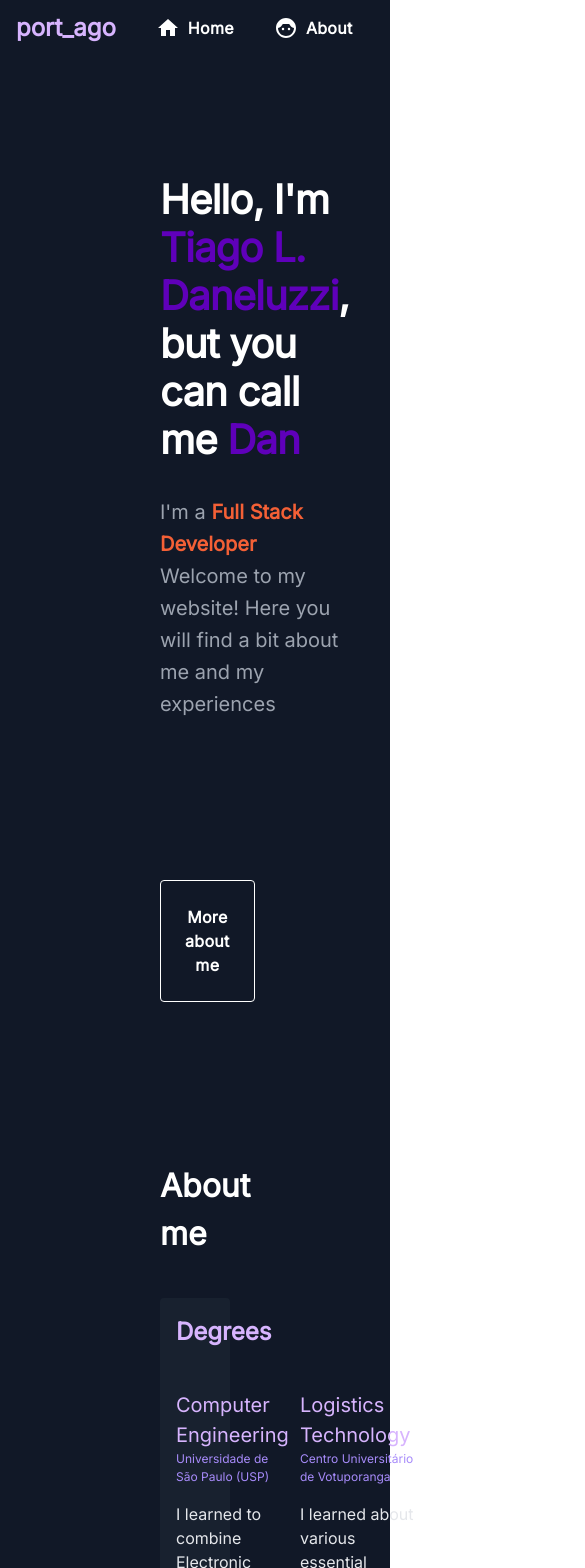
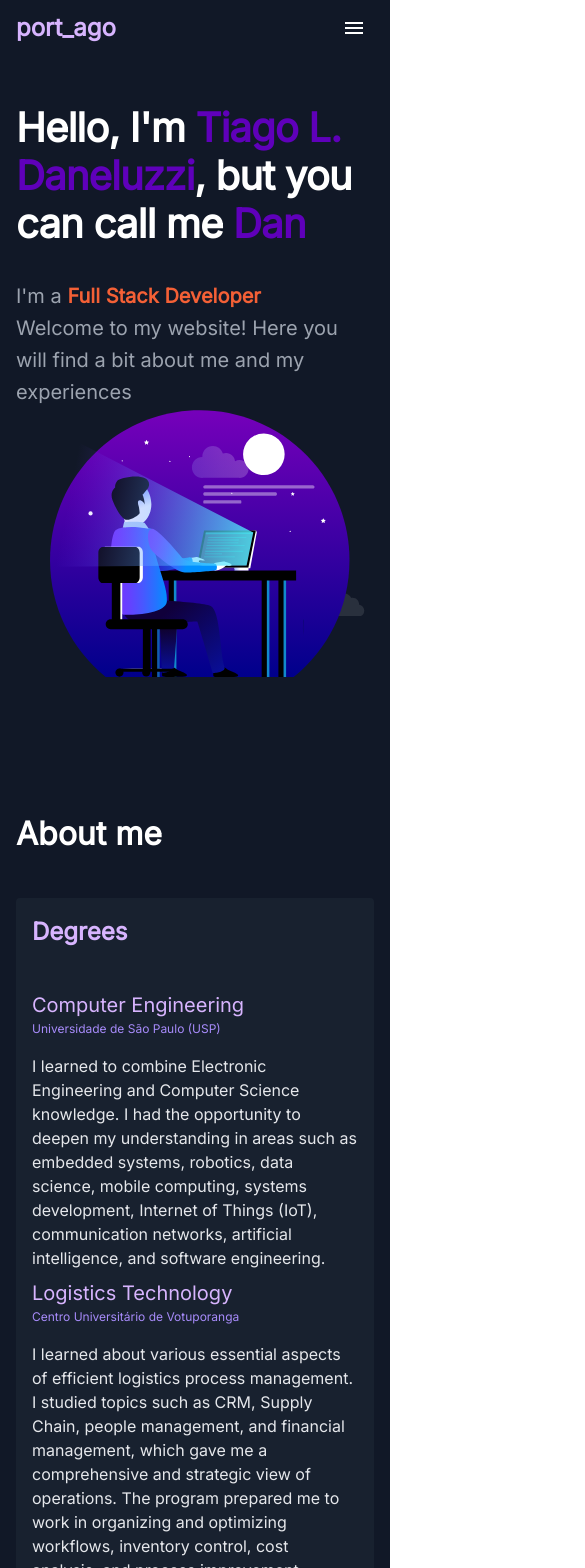
Before and after one commit to daneluzzitiago/port-ago, a Next.js app: page / in a window 390 px wide. Shown: the top 1568 px of the page, 585 px wide, since content can reach past the window. Built offline with nearby package versions, Linux system fonts and the light colour scheme.

Commit message:
chore: responsive layout for mobile

```diff
--- a/app/page.tsx
+++ b/app/page.tsx
@@ -16,8 +16,8 @@ export default function Home() {
           key={section.name}
           minHeight="95vh"
           id={section.name}
-          px={20}
-          py={10}
+          px={{ xs: 2, sm: 20 }}
+          py={{ xs: 1, sm: 10 }}
           alignItems={"center"}
           justifyContent={"center"}
         >
--- a/components/About/experience.tsx
+++ b/components/About/experience.tsx
@@ -24,7 +24,7 @@ export function Experience({ experience }: ExperienceProps) {
       <Typography variant="body" textAlign={"justify"}>
         {experience.description}
       </Typography>
-      <Stack direction={"row"} spacing={1}>
+      <Stack direction={"row"} spacing={1} flexWrap="wrap" gap={1}>
         {experience.tools?.map((tool, index) => (
           <Tool
             key={index}
--- a/components/About/index.tsx
+++ b/components/About/index.tsx
@@ -13,7 +13,10 @@ export function About() {
   return (
     <Stack gap={1}>
       <SubSection title="Degrees">
-        <Stack direction="row" gap={1} justifyContent={"space-between"}>
+        <Stack sx={{flexDirection: {
+          xs: "column",
+          sm: "row"
+        }}} gap={1} justifyContent={"space-between"}>
           {degrees.map((degree, index) => (
             <Degree key={index} degree={degree} />
           ))}
@@ -34,9 +37,11 @@ export function About() {
           p={3}
           borderRadius={3}
           justifyContent="space-evenly"
+          flexWrap="wrap"
         >
           {languagesAndFrameworks.map((item, index) => (
             <Tool
+
               tool={item}
               key={index}
               iconColor={Colors.accent}
@@ -53,6 +58,7 @@ export function About() {
           p={3}
           borderRadius={3}
           justifyContent="space-evenly"
+          flexWrap="wrap"
         >
           {rampingUp.map((item, index) => (
             <Tool
--- a/components/Hero/index.tsx
+++ b/components/Hero/index.tsx
@@ -6,7 +6,13 @@ import { handleScroll } from "@/utils/scroll";
 export function Hero() {
   return (
     <Stack>
-      <Box display="flex" pt={12}>
+      <Box
+        display="flex"
+        sx={{
+          flexDirection: { xs: "column", md: "row" },
+        }}
+        pt={12}
+      >
         <Stack justifyContent={"center"} flex={1} gap={4}>
           <Stack>
             <TypographyV2 variant="heroTitle">
@@ -50,7 +56,7 @@ export function Hero() {
           />
         </Stack>
       </Box>
-      <Box display={"flex"} pt={20}>
+      <Box display={{ xs: "none", md: "flex" }} pt={20}>
         <ButtonBase
           sx={{
             borderColor: Colors.white,
--- a/components/Projects/index.tsx
+++ b/components/Projects/index.tsx
@@ -58,7 +58,7 @@ export function Projects() {
           </Stack>
 
           <Typography variant="body">{project.description}</Typography>
-          <Box display={"flex"} gap={1}>
+          <Box display={"flex"} gap={1} flexWrap="wrap">
             {project.tools.map((tool, index) => (
               <Tool
                 key={index}
--- a/components/menu.tsx
+++ b/components/menu.tsx
@@ -1,6 +1,7 @@
 "use client";
 
-import { AppBar, Toolbar, Box, Button, SvgIconProps, Stack } from "@mui/material";
+import { AppBar, Toolbar, Box, Button, SvgIconProps, Stack, IconButton, Drawer } from "@mui/material";
+import { Menu as MenuIcon } from "@mui/icons-material";
 import { ComponentType, useEffect, useState } from "react";
 import { Colors } from "@/app/colors";
 import { Section } from "./sections";
@@ -57,6 +58,7 @@ const StyledMenuButton = ({
 
 export function Menu({ sections }: MenuProps) {
   const [isScrolled, setIsScrolled] = useState(false);
+  const [mobileOpen, setMobileOpen] = useState(false);
 
   useEffect(() => {
     const handleScroll = () => {
@@ -67,6 +69,19 @@ export function Menu({ sections }: MenuProps) {
     window.addEventListener("scroll", handleScroll);
     return () => window.removeEventListener("scroll", handleScroll);
   }, []);
+
+  const menuItems = (
+    <Stack direction="column" gap={2} p={2}>
+      {sections.map((element: Section) => (
+        <StyledMenuButton
+          key={element.name}
+          sectionName={element.name}
+          label={element.buttonLabel}
+          Icon={element.icon}
+        />
+      ))}
+    </Stack>
+  );
 
   return (
     <AppBar
@@ -99,7 +114,15 @@ export function Menu({ sections }: MenuProps) {
             {">"}
           </TypographyV2>
         </Box>
-        <Stack direction="row" gap={3}>
+
+        {/* Desktop Menu */}
+        <Stack
+          direction="row"
+          gap={3}
+          sx={{
+            display: { xs: 'none', md: 'flex' }
+          }}
+        >
           {sections.map((element: Section) => (
             <StyledMenuButton
               key={element.name}
@@ -109,6 +132,32 @@ export function Menu({ sections }: MenuProps) {
             />
           ))}
         </Stack>
+
+        {/* Mobile Menu Button */}
+        <IconButton
+          sx={{
+            display: { xs: 'flex', md: 'none' },
+            color: Colors.white
+          }}
+          onClick={() => setMobileOpen(true)}
+        >
+          <MenuIcon />
+        </IconButton>
+
+        {/* Mobile Menu Drawer */}
+        <Drawer
+          anchor="right"
+          open={mobileOpen}
+          onClose={() => setMobileOpen(false)}
+          PaperProps={{
+            sx: {
+              width: 240,
+              bgcolor: Colors.backgroundLight,
+            }
+          }}
+        >
+          {menuItems}
+        </Drawer>
       </Toolbar>
     </AppBar>
   );
```
